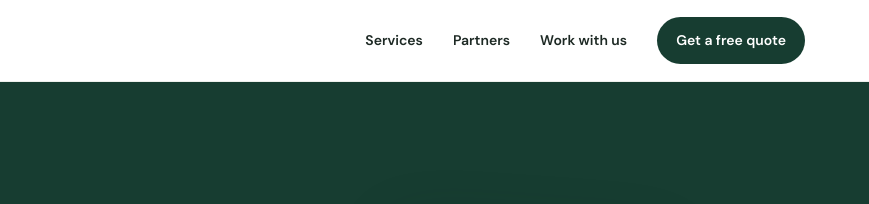
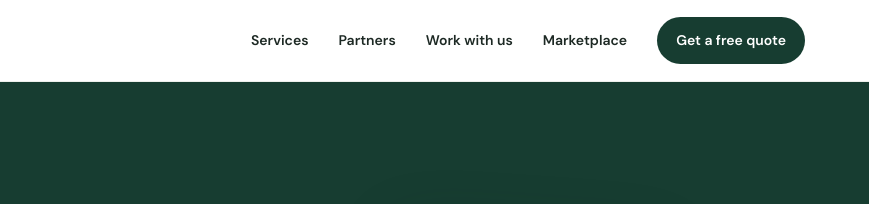
Before and after one commit to TheMatchCreator/byebyedoody-site, a plain HTML site: page index.html in a window 1280 px wide. Shown: the top 204 px of the page, 411-1280 px from the left. Drawn offline with Linux system fonts and the light colour scheme.

Commit message:
Link homepage to new marketplace portal

```diff
--- a/index.html
+++ b/index.html
@@ -7,7 +7,7 @@
   <link rel="stylesheet" href="/styles.css"><script defer src="/site.js"></script>
 </head>
 <body>
-<header class="site-header"><a class="brand" href="/" aria-label="ByeByeDoody home"><span class="brand-mark">B</span><span>ByeBye<span class="brand-accent">Doody</span><small>Yard cleanup made easy</small></span></a><button class="menu-toggle" aria-label="Open menu" aria-expanded="false">☰</button><nav class="nav"><a href="/services.html">Services</a><a href="/partners.html">Partners</a><a href="/work-with-us.html">Work with us</a><a class="nav-cta" href="/quote.html">Get a free quote</a></nav></header>
+<header class="site-header"><a class="brand" href="/" aria-label="ByeByeDoody home"><span class="brand-mark">B</span><span>ByeBye<span class="brand-accent">Doody</span><small>Yard cleanup made easy</small></span></a><button class="menu-toggle" aria-label="Open menu" aria-expanded="false">☰</button><nav class="nav"><a href="/services.html">Services</a><a href="/partners.html">Partners</a><a href="/work-with-us.html">Work with us</a><a href="/marketplace/">Marketplace</a><a class="nav-cta" href="/quote.html">Get a free quote</a></nav></header>
 <main>
 <section class="hero"><div class="hero-copy"><p class="eyebrow">SACRAMENTO-AREA DOG WASTE CLEANUP</p><h1>Love your yard.<br><span>Lose the doody.</span></h1><p class="hero-lead">Reliable dog waste removal that helps keep your outdoor space cleaner, fresher, and ready to enjoy.</p><div class="button-row"><a class="button button-light" href="/quote.html">Get a free quote</a><a class="button button-outline" href="/services.html">Explore services</a></div><p class="fineprint light-text">Residential service inquiries welcome. Service availability is confirmed by address.</p></div><div class="hero-art" aria-hidden="true"><div class="sun"></div><div class="yard-card"><span class="yard-icon">🐾</span><strong>A cleaner yard<br>starts here.</strong><span class="yard-line"></span><span class="yard-caption">ByeByeDoody</span></div><span class="paw paw-one">🐾</span><span class="paw paw-two">🐾</span></div></section>
 <section class="trust-strip"><div><strong>Simple</strong><span>Easy quote requests</span></div><div><strong>Dependable</strong><span>Service plans to fit your yard</span></div><div><strong>Local-minded</strong><span>Serving Sacramento-area communities</span></div></section>
```
